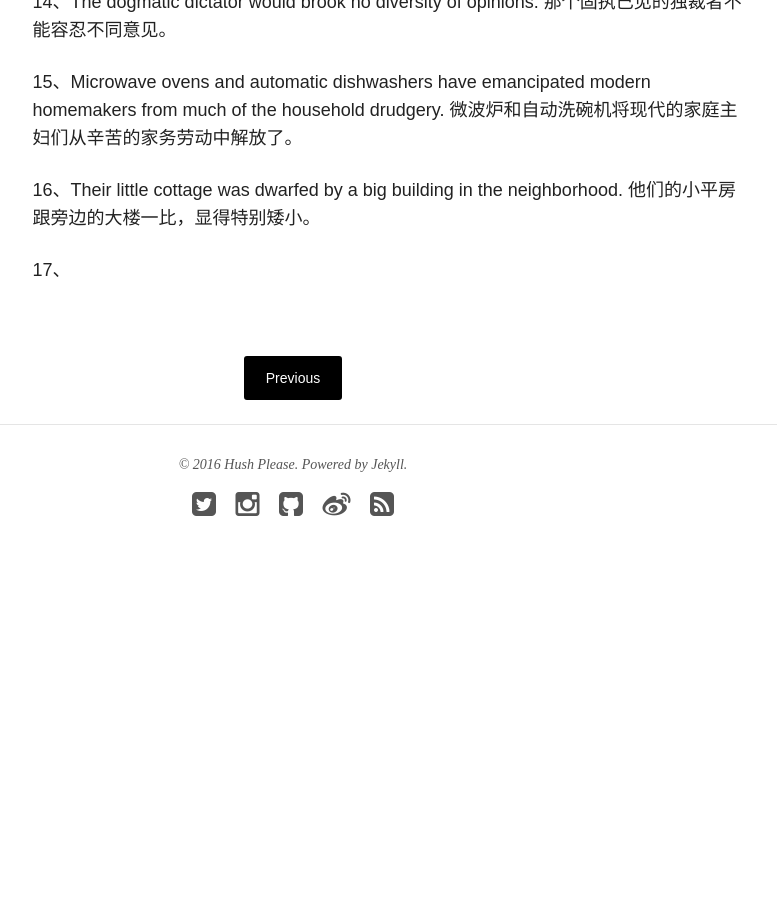
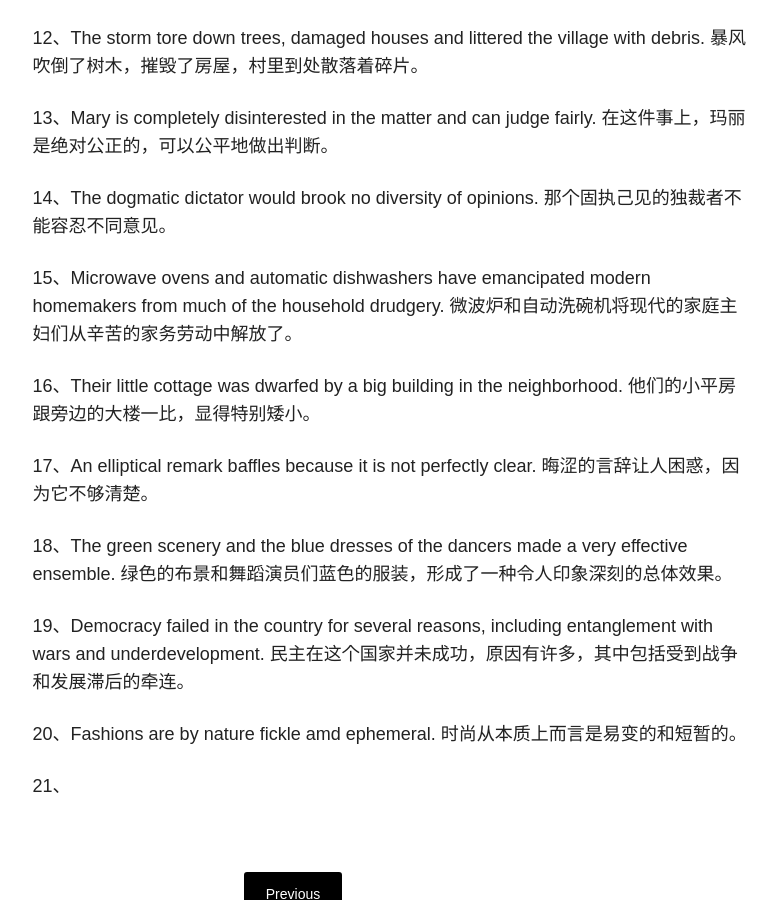
Before and after one commit to hushPlease/hushPlease.github.io, a Jekyll site: the page built from _posts/blog/2016-09-22-sentences-take-down.md, in a window 1280 px wide and 900 px high, scrolled down 3770 px. Shown: the whole window, without its empty margins (347-1124 px from the left). Built offline with Jekyll 4.4.1, drawn with Linux system fonts in a browser that asks for light colours; nearby versions of some CDN libraries; before the commit the page ends 4386 px from its top, so only the background shows below that; some of the changed text lies outside the part shown.

Commit message:
Update post.

```diff
--- a/_posts/blog/2016-09-22-sentences-take-down.md
+++ b/_posts/blog/2016-09-22-sentences-take-down.md
@@ -79,6 +79,13 @@ disciple n.门徒，弟子，追随者
 discourse n.讲道，演讲
 dissertation n.论文
 pertinacious a.坚持不放的，顽执的
+edify vt.启迪，陶冶
+terse a.简洁的；精练的；扼要的
+eminent a.著名的，显著的
+encroach vi.侵占，蚕食
+entrenched a.确立的，不容易改的
+covetous a.贪婪的；贪求的；渴望的
+eviscerate vt.取出内脏；除去主要部分
 
 
 2、Billie Holiday's reputation as a great jazz-blues singer rests on her ability to give emotional depth to her songs. 比利·哈乐黛之所以被公认为是一个伟大的蓝调爵士歌手，是因为她能够让她的歌声充满深情。
@@ -111,4 +118,12 @@ pertinacious a.坚持不放的，顽执的
 
 16、Their little cottage was dwarfed by a big building in the neighborhood. 他们的小平房跟旁边的大楼一比，显得特别矮小。
 
-17、
+17、An elliptical remark baffles because it is not perfectly clear. 晦涩的言辞让人困惑，因为它不够清楚。
+
+18、The green scenery and the blue dresses of the dancers made a very effective ensemble. 绿色的布景和舞蹈演员们蓝色的服装，形成了一种令人印象深刻的总体效果。
+
+19、Democracy failed in the country for several reasons, including entanglement with wars and underdevelopment. 民主在这个国家并未成功，原因有许多，其中包括受到战争和发展滞后的牵连。
+
+20、Fashions are by nature fickle amd ephemeral. 时尚从本质上而言是易变的和短暂的。
+
+21、
```
Also changed, not shown: other parts of _posts/blog/2016-09-22-sentences-take-down.md (+1 -1 lines).
